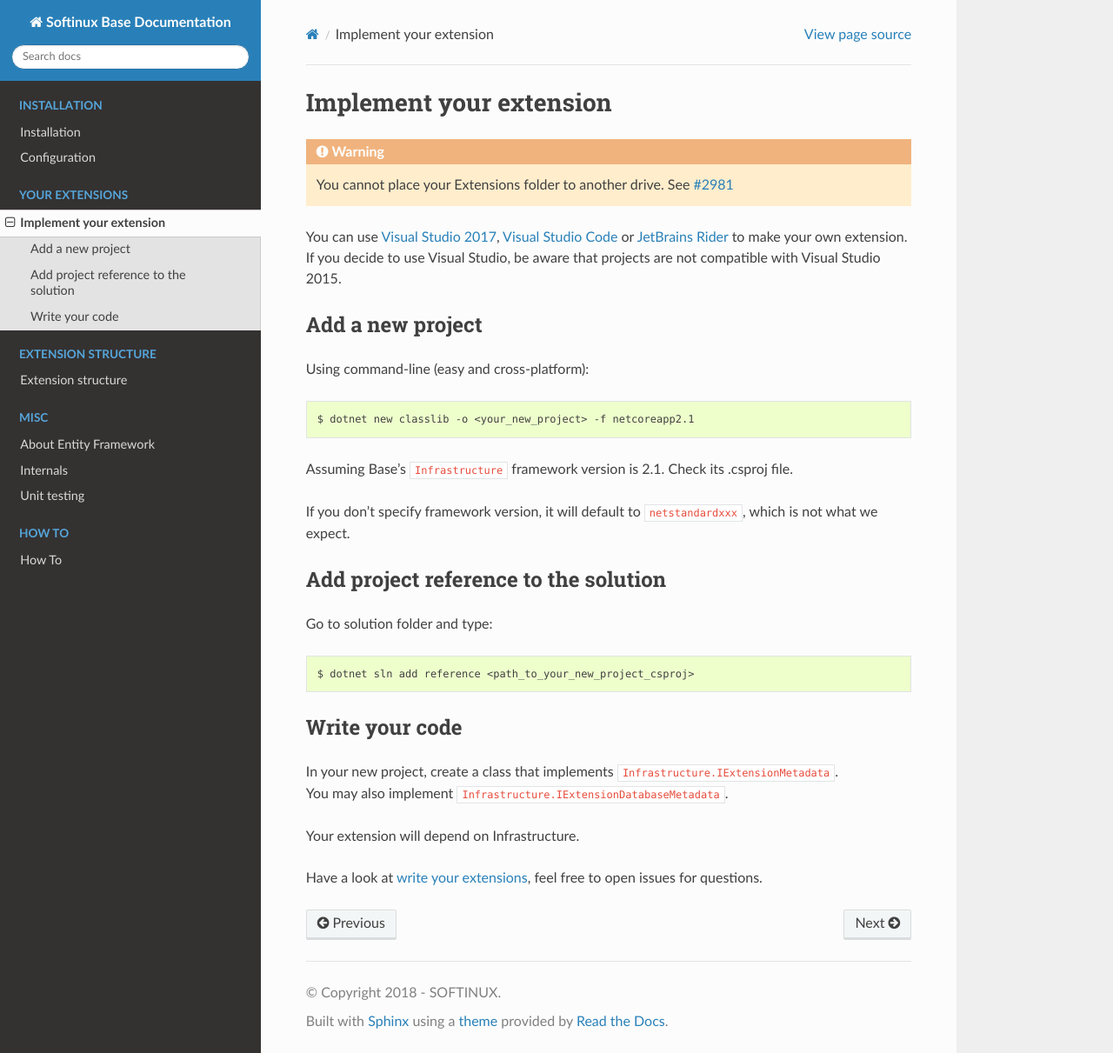
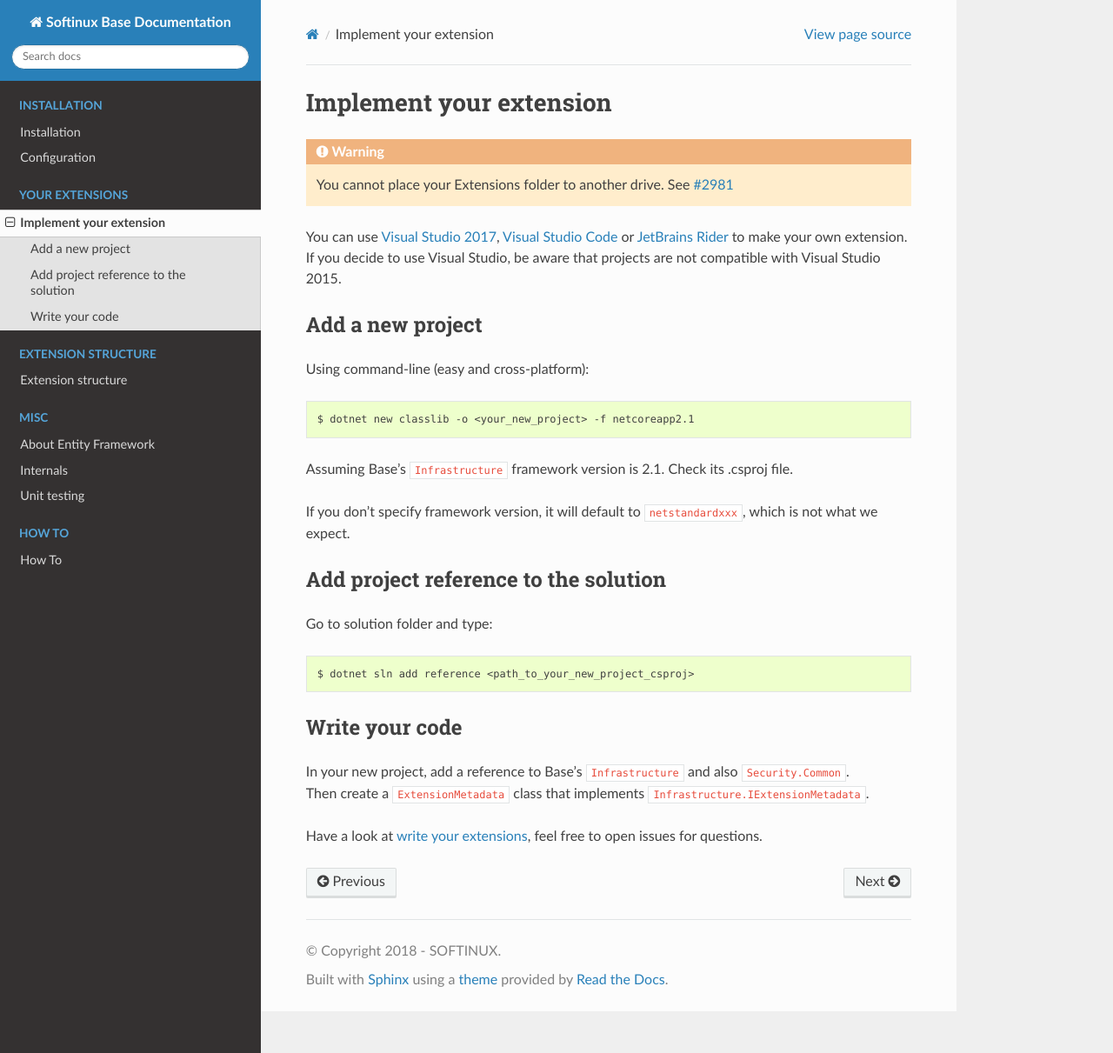
Before and after one commit to SOFTINUX/Base_Doc, a Sphinx documentation site: the page built from source/implement_your_extension.rst, in a window 1280 px wide and 1211 px high. Shown: the whole window at 87% size. Built offline with Sphinx 7.4.7 and the Read the Docs theme 2.0.0, drawn with Linux system fonts in a browser that asks for light colours; pages that are not in the unit, such as notebooks, are missing from menus.

Commit message:
Some fixes

```diff
--- a/source/extension_structure.rst
+++ b/source/extension_structure.rst
@@ -10,7 +10,9 @@ Read `ExtCore documentation <http://docs.extcore.net/en/latest/>`_ to learn abou
 Base's common interface
 =======================
 In your extension main project, a class should implement the ``Infrastructure.IExtensionMetadata`` interface,
-so that the application knows what the extension provides in matter of display (menu items)...
+so that the application knows what the extension provides in matter of display (menu items...).
+
+We usually name it ``ExtensionMetadata``.
 
 Menu groups and menu items
 --------------------------
--- a/source/implement_your_extension.rst
+++ b/source/implement_your_extension.rst
@@ -30,9 +30,7 @@ Go to solution folder and type:
 
 Write your code
 ===============
-| In your new project, create a class that implements ``Infrastructure.IExtensionMetadata``.
-| You may also implement ``Infrastructure.IExtensionDatabaseMetadata``.
-
-Your extension will depend on Infrastructure.
+| In your new project, add a reference to Base's ``Infrastructure`` and also ``Security.Common``.
+| Then create a ``ExtensionMetadata``  class that implements ``Infrastructure.IExtensionMetadata``.
 
 Have a look at :doc:`write your extensions </extension_structure>`, feel free to open issues for questions.
```
